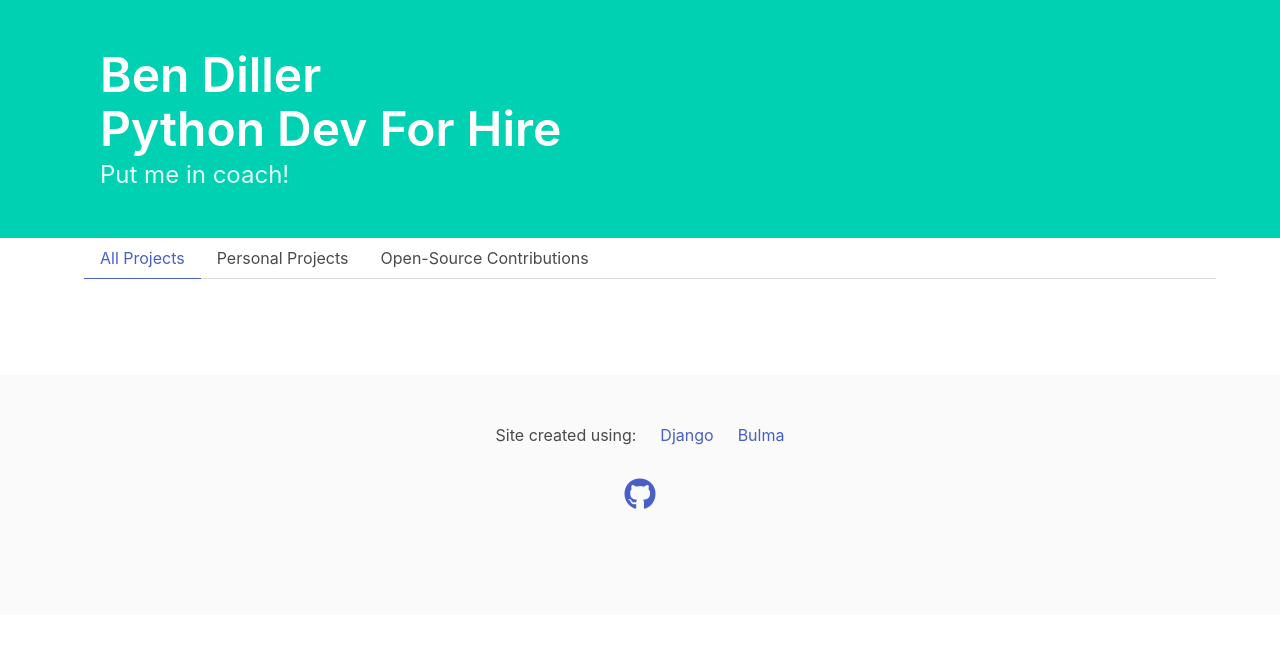
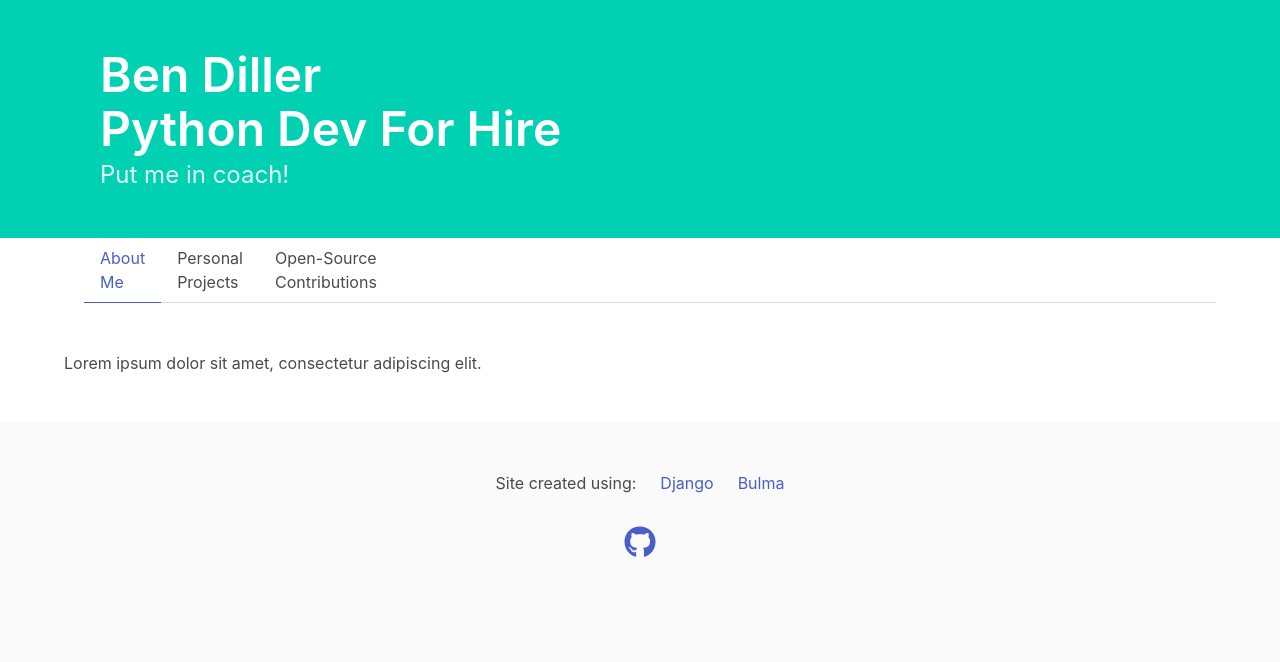
Before and after one commit to bendiller/portfolio, a Django app: page / in a window 1280 px wide. Shown: the top 662 px of the page. Run offline with Django 3.2, Linux system fonts and the light colour scheme; data that the repository does not hold is empty; some libraries are stand-ins or nearby versions.

Commit message:
Restructure; add "About Me" section and make tabs link to Views

```diff
--- /dev/null
+++ b/brd_site/portfolio/static/portfolio/tabs.js
@@ -0,0 +1,19 @@
+console.log("Here?");
+tabId = document.currentScript.getAttribute('tabId');
+activateTab(tabId);
+function activateTab(tabId) {
+    console.log("When is this running")
+    console.log(tabId)
+    // Deactivate tabs:
+    tabs = document.getElementsByClassName("tab");
+    var i;
+    for (i=0; i<tabs.length; i++) {
+        tabs[i].classList.remove("is-active")
+    };
+
+    // Activate chosen tab:
+    tab_elem = document.getElementById(tabId);
+    if (tab_elem) {
+        tab_elem.classList.add("is-active");
+    };
+};
--- a/brd_site/portfolio/templates/portfolio/index.html
+++ b/brd_site/portfolio/templates/portfolio/index.html
@@ -1,27 +1,8 @@
 {% extends 'portfolio/base.html' %}
-{% block title %}
-  {% if bad_tag %}
-    BDiller - Tag Not Found
-  {% elif tag %}
-    BDiller - {{ tag }} Projects
-  {% else %}
-    BDiller - Portfolio Index
-  {% endif %}
-{% endblock %}
+{% block title %}BDiller - About Me{% endblock %}
 
 {% block content %}
-{% if bad_tag %}
-  <div class="title">
-    No project named "<span class="is-family-code has-text-weight-normal">{{ bad_tag }}</span>" exists!
+  <div class="container">
+    <p>{{ about_me }}</p>
   </div>
-
-{% elif projects %}
-  <div class="container">
-    <div class="columns is-multiline is-vcentered">
-      {% for p in projects %}
-        {% include "portfolio/card.html" with p=p %}
-      {% endfor %}
-    </div>
-  </div>
-{% endif %}
 {% endblock %}
--- a/brd_site/portfolio/templates/portfolio/tabs.html
+++ b/brd_site/portfolio/templates/portfolio/tabs.html
@@ -1,18 +1,23 @@
 {% load static %}
 
 <div class="container">
-<!--  <div class="tabs" style="padding-left: 36px">-->
   <div class="tabs" style="padding-left: 20px">
     <ul>
-      <li class="is-active" id="tab-all-proj"><a id="all-proj">All Projects</a></li>
-      <li id="tab-pers-proj"><a id="personal-proj">Personal Projects</a></li>
-      <li id="tab-open-source-proj"><a id="open-source-proj">Open-Source Contributions</a></li>
+      <li class="tab" id="about-tab"> {# Needs to be dynamically set! #}
+        <a href="{% url 'index' %}">About<br>Me</a>
+      </li>
+      <li class="tab" id="pers-proj-tab">
+        <a href="{% url 'projects' 'Personal' %}">Personal<br>Projects</a>
+      </li>
+      <li class="tab" id="os-proj-tab">
+        <a href="{% url 'projects' 'OpenSource' %}">Open-Source<br>Contributions</a>
+      </li>
       {% if tag %}
-      <li id="tab-tech-tag" class="is-active"><a>Tech. tag:<br>{{ tag }}</a></li>
+      <li class="is-active"><a>Tech. tag:<br>{{ tag }}</a></li>
       {% elif project %}
       <li id="tab-detail" class="is-active"><a>Project Details:<br>{{ project.name }}</a></li>
       {% endif %}
     </ul>
   </div>
 </div>
-<script src="{% static 'portfolio/tabs.js' %}"></script>
+<script src="{% static 'portfolio/tabs.js' %}" tabId="{{ tab_id }}"></script>
--- a/brd_site/portfolio/urls.py
+++ b/brd_site/portfolio/urls.py
@@ -4,6 +4,7 @@ from . import views
 
 urlpatterns = [
     path('', views.index, name='index'),
-    path('tag/<str:tag>', views.index, name='tag'),
     path('<str:name>', views.detail, name='detail'),
+    path('projects/<str:proj_type>', views.projects, name='projects'),
+    path('tag/<str:tag>', views.projects, name='tag'),
 ]
--- a/brd_site/portfolio/views.py
+++ b/brd_site/portfolio/views.py
@@ -3,20 +3,34 @@ from django.shortcuts import render
 from .models import Project, TechTag
 
 
-def index(request, tag=None):
+def index(request):
+    context = {
+        'about_me': "Lorem ipsum dolor sit amet, consectetur adipiscing elit.",
+        'tab_id': 'about-tab'
+    }
+
+    return render(request, 'portfolio/index.html', context)
+
+
+def projects(request, tag=None, proj_type="Personal"):
     context = {}
     if tag:
         try:
             context['projects'] = TechTag.objects.get(name=tag).projects.all()
             context['tag'] = tag
+            context['tab_id'] = ''
         except TechTag.DoesNotExist:
             context['bad_tag'] = tag
             return render(request, 'portfolio/index.html', context={'bad_tag': tag})
 
     else:
-        context['projects'] = Project.objects.order_by('-start_date')
+        context['projects'] = Project.objects.order_by('-start_date').filter(type=proj_type)
+        if proj_type == 'Personal':
+            context['tab_id'] = 'pers-proj-tab'
+        elif proj_type == 'OpenSource':
+            context['tab_id'] = 'os-proj-tab'
 
-    return render(request, 'portfolio/index.html', context)
+    return render(request, 'portfolio/projects.html', context)
 
 
 def detail(request, name):
```
Also changed, not shown: brd_site/portfolio/templates/portfolio/projects.html (added, +27 -0 lines).
